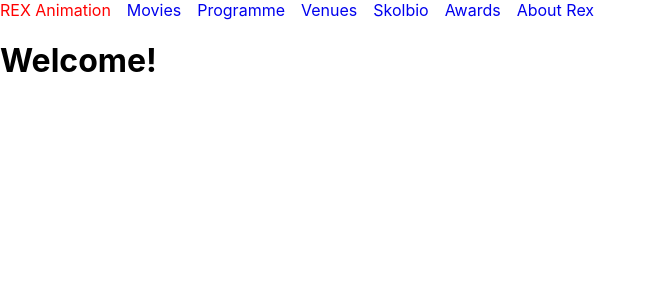
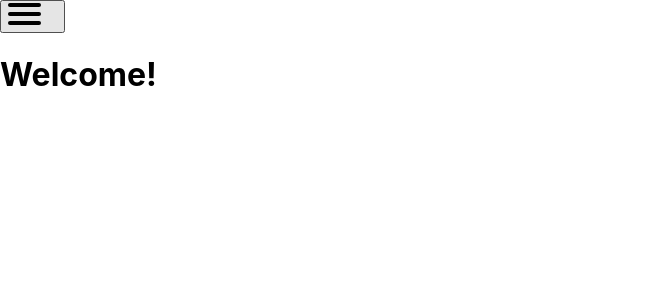
Before and after one commit to LisaStur/project-rex, a React (Create React App) app: page / in a window 1280 px wide. Shown: the top 300 px of the page, without its empty margins (0-657 px from the left). Built offline with nearby package versions, Linux system fonts and the light colour scheme.

Commit message:
Started on Burger and NavBar, not ready

```diff
--- /dev/null
+++ b/src/components/Burger.js
@@ -0,0 +1,25 @@
+import React from 'react'
+import styled from 'styled-components'
+
+export const Burger = () => {
+
+  return (
+    <>
+    <Bar />
+    <Bar />
+    <Bar />
+    </>
+)
+}
+
+const Bar = styled.div`
+  display: flex;
+  flex-direction: column;
+  background-color: black;
+  width: 33px;
+  height: 4px;
+  margin-bottom: 5px;
+  margin-right: 16px;
+  border-radius: 16px;
+
+  `
--- a/src/components/Header.js
+++ b/src/components/Header.js
@@ -1,25 +1,34 @@
-import React from 'react'
+import React, { useState } from 'react'
 import { Link }from 'react-router-dom'
 import styled from 'styled-components'
+import { Burger } from './Burger'
+
+const Navbar = () => {
+  return (
+    <NavContainer>
+      <StyledLink to={'/'}>REX Animation</StyledLink>
+      <StyledLink to={'/movies'}>Movies</StyledLink>
+      <StyledLink to={'/programme'}>Programme</StyledLink>
+      <StyledLink to={'/venues'}>Venues</StyledLink>
+      <StyledLink to={'/skolbio'}>Skolbio</StyledLink>
+      <StyledLink to={'/awards'}>Awards</StyledLink>
+      <StyledLink to={'/aboutpage'}>About Rex</StyledLink>
+    </NavContainer>
+  )
+}
 
 export const Header = () => {
+  const [open, setOpen] = useState(false)
 
   return (
     <div>
-      <Navbar>
-        <StyledLink to={'/'}>REX Animation</StyledLink>
-        <StyledLink to={'/movies'}>Movies</StyledLink>
-        <StyledLink to={'/programme'}>Programme</StyledLink>
-        <StyledLink to={'/venues'}>Venues</StyledLink>
-        <StyledLink to={'/skolbio'}>Skolbio</StyledLink>
-        <StyledLink to={'/awards'}>Awards</StyledLink>
-        <StyledLink to={'/aboutpage'}>About Rex</StyledLink>
-      </Navbar>
+      <button onClick={() => setOpen(prev => !prev) }><Burger /></button>
+      {open && <Navbar />}
     </div>
   )
 }
 
-const Navbar = styled.div`
+const NavContainer = styled.div`
   display: flex;
   flex-direction: column;
   align-items: flex-end;
@@ -35,4 +44,8 @@ const StyledLink = styled(Link)`
   &:hover {
     color: red;
   }
+
+  &:active {
+    color: grey;
+  }
 `
```
